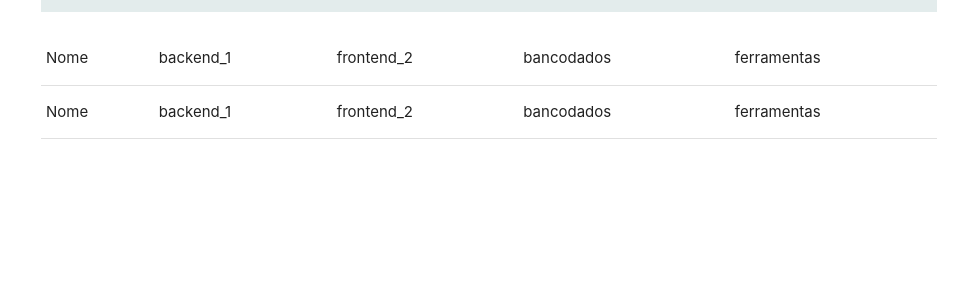
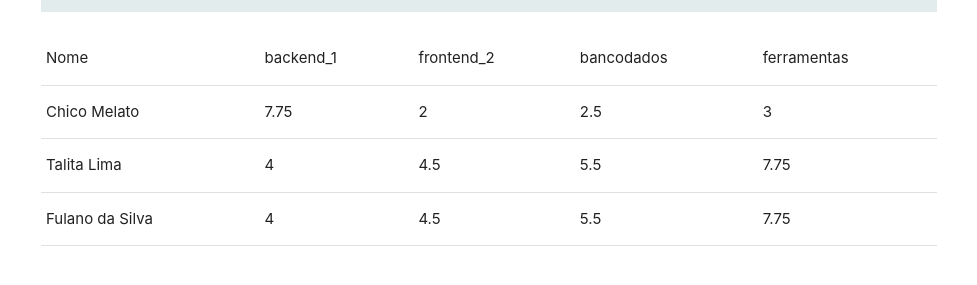
Before and after one commit to rafael-staine/intro_mvc, a plain HTML site: page index.html in a window 1280 px wide. Shown: the part 305-590 px from the top of the page, without its empty margins (151-1128 px from the left). Drawn offline with Linux system fonts and the light colour scheme.

Commit message:
Iniciando tela de edicao

```diff
--- a/index.html
+++ b/index.html
@@ -74,7 +74,7 @@
   <script src="js/calc.js"></script>
   <script src="./js/models/Aluno.model.js"></script>
   <script src="./js/services/Aluno.service.js"></script>
-  <script src="./js/views/Aluno.views.js"></script>
+  <script src="./js/views/Aluno.view.js"></script>
   <script src="./js/controllers/Aluno.controller.js"></script>
   <script src="js/app.js"></script>
 </body>
--- a/js/app.js
+++ b/js/app.js
@@ -34,8 +34,8 @@ alunos.forEach(aluno => {
   alunoService.add(new AlunosModel(aluno))
 })
 
-const alunoViews = new AlunoViews(document.querySelector('[data-table-alunos]'))
-const alunoController = new AlunoController(alunoService, alunoViews)
+const alunoView = new AlunoView(document.querySelector('[data-table-alunos]'))
+const alunoController = new AlunoController(alunoService, alunoView)
 
 document.querySelector('form').addEventListener('submit', (event) => {
   event.preventDefault()
--- a/js/controllers/Aluno.controller.js
+++ b/js/controllers/Aluno.controller.js
@@ -1,6 +1,6 @@
 class AlunoController {
     constructor(service, view) {
-        view.renderHeader(service.alunos)
+        view.render(service.alunos)
         this.view = view
         this.service = service
     }
--- a/js/services/Aluno.service.js
+++ b/js/services/Aluno.service.js
@@ -13,4 +13,8 @@ class AlunoService {
     update(aluno) {
         return aluno
     }
+
+    searchById(id) {
+        return this.alunos.find(aluno => aluno._id === id)
+    }
 }
--- a/js/views/Aluno.views.js
+++ b/js/views/Aluno.view.js
@@ -1,4 +1,4 @@
-class AlunoViews {
+class AlunoView {
     constructor(table) {
         this.tableList = table
         this.tableHeader = this.tableList.querySelector('thead')
```
Also changed, not shown: edit.html (+12 -0 lines).
